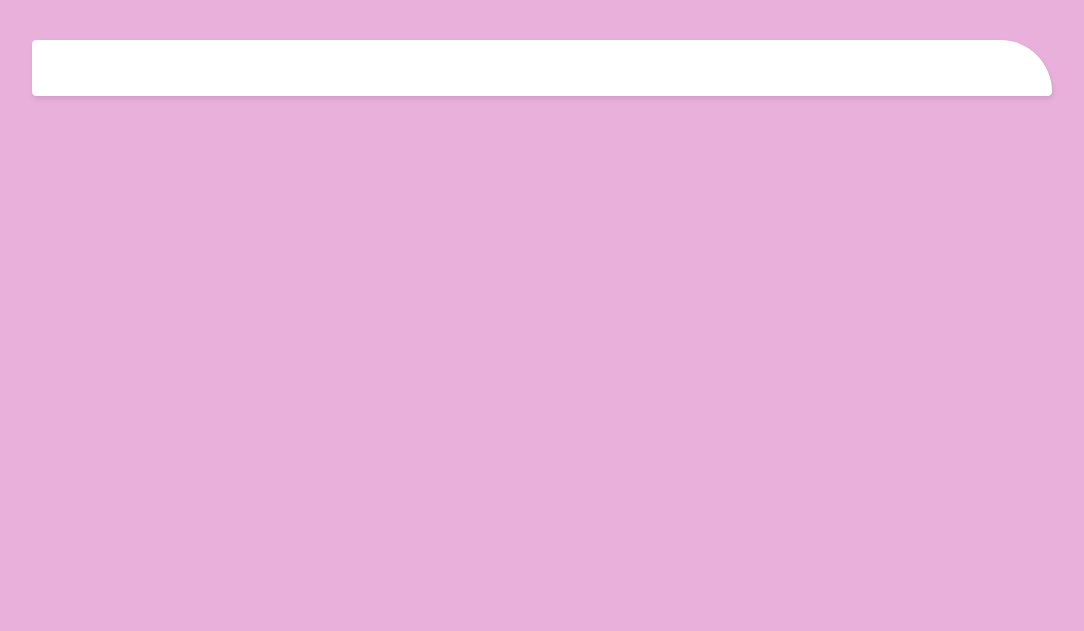
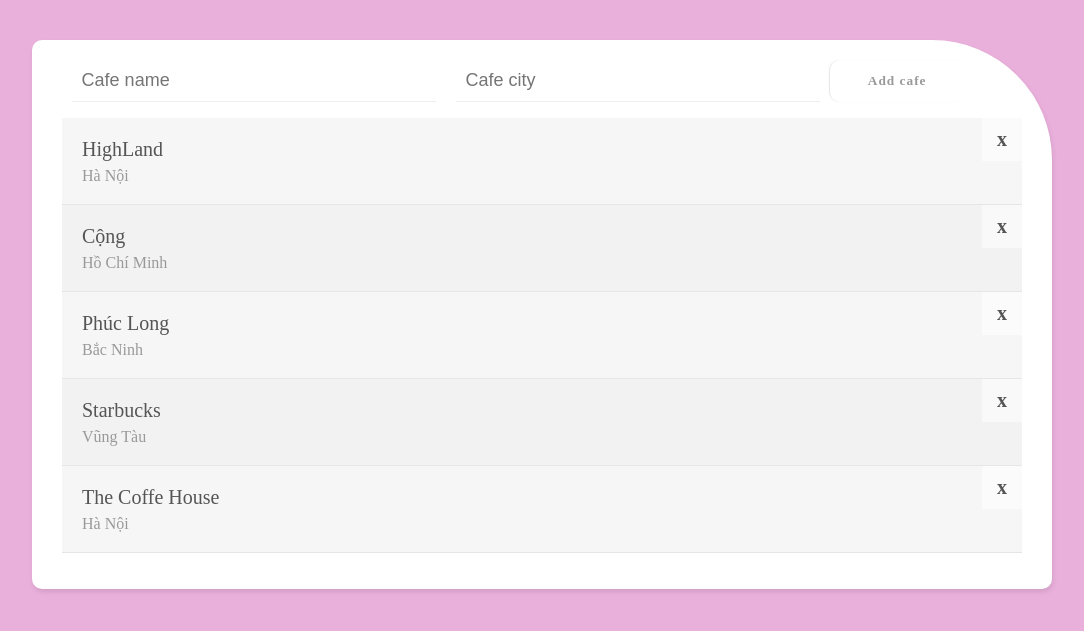
Before and after one commit to Ngxba/C4E-JS109, a plain HTML site: page index.html in a window 1280 px wide. Shown: the part 157-788 px from the top of the page, without its empty margins (98-1182 px from the left). Drawn offline with Linux system fonts and the light colour scheme.

Commit message:
solution

```diff
--- a/app.js
+++ b/app.js
@@ -0,0 +1,61 @@
+let cafes = [
+    {
+        name: "HighLand",
+        city: "Hà Nội"
+    },
+    {
+        name: "Cộng",
+        city: "Hồ Chí Minh"
+    },
+    {
+        name: "Phúc Long",
+        city: "Bắc Ninh"
+    },
+    {
+        name: "Starbucks",
+        city: "Vũng Tàu"
+    },
+    {
+        name: "The Coffe House",
+        city: "Hà Nội"
+    }
+]
+let index = -1
+function renderItem(doc){
+    let myForm = document.getElementById("cafe-list");
+    let li = document.createElement('li');
+    let name = document.createElement('span');
+    let city = document.createElement('span');
+    let cross = document.createElement('div');
+
+    name.textContent = doc.name;
+    city.textContent = doc.city;
+    cross.textContent = 'x';
+
+    li.appendChild(name);
+    li.appendChild(city);
+    li.appendChild(cross);
+    myForm.appendChild(li);
+    cross.addEventListener('click', () => {
+        myForm.removeChild(li);
+        cafes = cafes.filter(item => item !== doc)
+    })
+}
+
+cafes.forEach(doc => renderItem(doc));
+
+let inputForm = document.getElementById('add-cafe-form');
+inputForm.addEventListener('submit', (event) => {
+    event.preventDefault();
+    let name = inputForm.name.value;
+    let city = inputForm.city.value;
+    let myObj = {
+        name: name,
+        city: city
+    }
+    cafes.push(myObj);
+    renderItem(myObj);
+
+    inputForm.city.value = "";
+    inputForm.name.value = "";
+})
--- a/index.html
+++ b/index.html
@@ -15,7 +15,11 @@
 
     <div class="content">
 
-        <form id="add-cafe-form"></form>
+        <form id="add-cafe-form">
+            <input type="text" name="name" placeholder="Cafe name">
+            <input type="text" name="city" placeholder="Cafe city">
+            <button type="submit">Add cafe</button>
+        </form>
 
         <ul id="cafe-list"></ul>
 
```
Also changed, not shown: testing.html (added).
